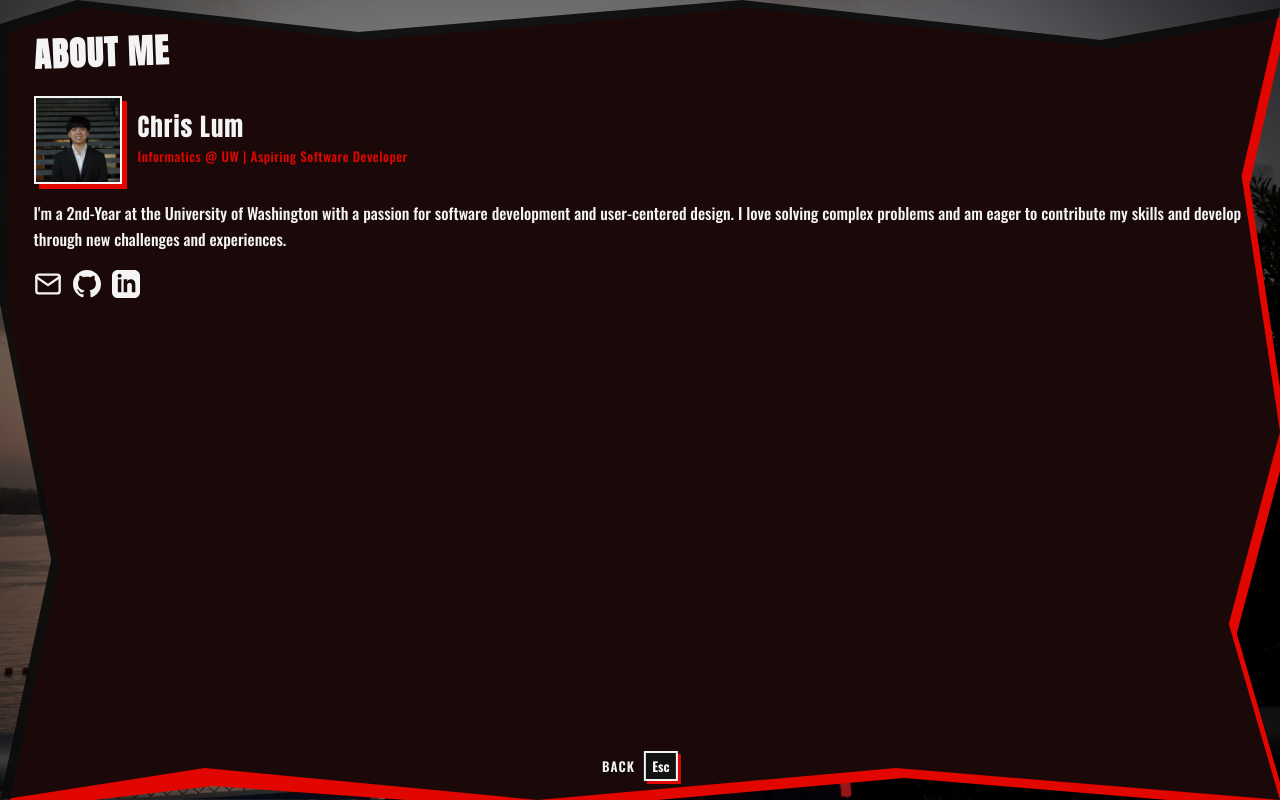
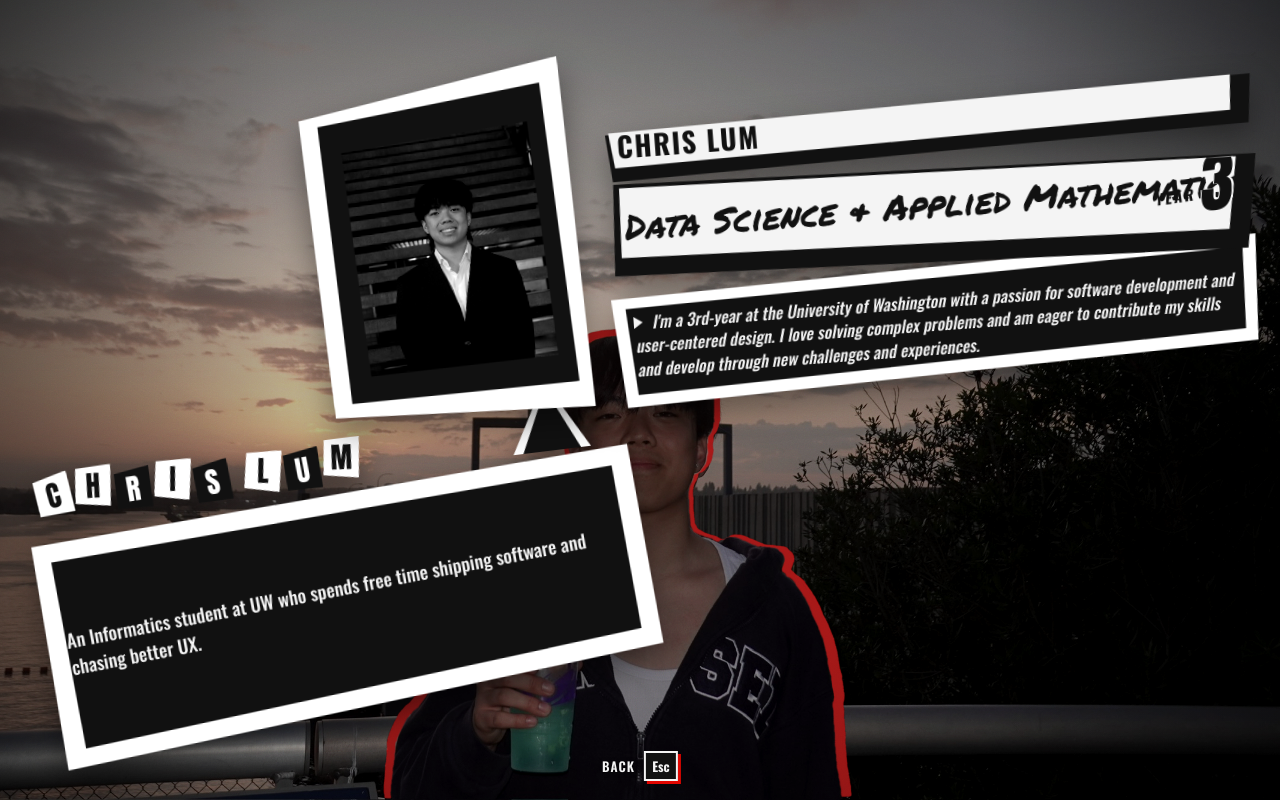
Before and after one commit to clum45-rgb/ChrisLum-WebsitePortfolio, a React (Vite) app: page /about in a window 1280 px wide. Built offline with nearby package versions, Linux system fonts and the light colour scheme.

Commit message:
Rebuild the About page as a Persona confidant card.
Co-authored-by: Cursor <cursoragent@cursor.com>

```diff
--- /dev/null
+++ b/src/components/QuadPlate.tsx
@@ -0,0 +1,39 @@
+import type { ReactNode } from 'react'
+
+type QuadPlateProps = {
+  className: string
+  viewBox: string
+  outline: string
+  fill: string
+  children?: ReactNode
+}
+
+export function QuadPlate({
+  className,
+  viewBox,
+  outline,
+  fill,
+  children,
+}: QuadPlateProps) {
+  return (
+    <div className={`quad-plate ${className}`}>
+      <svg
+        className="quad-plate__outline"
+        viewBox={viewBox}
+        preserveAspectRatio="none"
+        aria-hidden="true"
+      >
+        <polygon points={outline} />
+      </svg>
+      <svg
+        className="quad-plate__fill"
+        viewBox={viewBox}
+        preserveAspectRatio="none"
+        aria-hidden="true"
+      >
+        <polygon points={fill} />
+      </svg>
+      {children ? <div className="quad-plate__content">{children}</div> : null}
+    </div>
+  )
+}
--- /dev/null
+++ b/src/components/StencilName.tsx
@@ -0,0 +1,38 @@
+import type { CSSProperties } from 'react'
+
+type StencilNameProps = {
+  text: string
+}
+
+const rotations = [-9, 4, -3, 7, -6, 2, 8, -4, 5, -8, 3]
+const shifts = [0, -5, 3, -2, 6, -4, 1, 5, -3, 2, -6]
+const inks = [false, false, true, false, true, false, false, true, false]
+
+export function StencilName({ text }: StencilNameProps) {
+  return (
+    <span className="stencil" aria-hidden="true">
+      {text.split('').map((character, index) => {
+        if (character === ' ') {
+          return <span key={`space-${index}`} className="stencil__gap" />
+        }
+
+        const ink = inks[index % inks.length]
+
+        return (
+          <span
+            key={`${character}-${index}`}
+            className={ink ? 'stencil__cell stencil__cell--ink' : 'stencil__cell'}
+            style={
+              {
+                '--r': `${rotations[index % rotations.length]}deg`,
+                '--y': `${shifts[index % shifts.length]}px`,
+              } as CSSProperties
+            }
+          >
+            {character}
+          </span>
+        )
+      })}
+    </span>
+  )
+}
--- /dev/null
+++ b/src/data/confidantShapes.ts
@@ -0,0 +1,20 @@
+/** Irregular quads, same language as the battle banners. */
+
+export const confidantShapes = {
+  bubble: {
+    outline: '8,56 612,28 624,214 18,264',
+    fill: '26,72 594,46 604,198 38,246',
+  },
+  name: {
+    outline: '0,18 560,0 556,58 4,74',
+    fill: '8,24 548,8 546,50 12,66',
+  },
+  role: {
+    outline: '4,8 560,22 548,108 0,92',
+    fill: '14,18 548,30 538,96 12,82',
+  },
+  bio: {
+    outline: '0,16 560,0 556,86 8,104',
+    fill: '12,24 548,10 546,76 18,94',
+  },
+}
--- a/src/data/content.ts
+++ b/src/data/content.ts
@@ -3,15 +3,19 @@ export const site = {
   hudName: 'Chris Lum',
   hudCaption: 'Informatics @ UW',
   tagline: 'Informatics @ UW | Aspiring Software Developer',
+  role: 'Data Science & Applied Mathematics',
+  year: 'Year 3',
+  blurb:
+    'An Informatics student at UW who spends free time shipping software and chasing better UX.',
   photo: {
     src: `${import.meta.env.BASE_URL}images/profile.jpg`,
-    alt: 'Photo of Christopher',
+    alt: 'Photo of Christopher Lum',
   },
   background: {
     src: `${import.meta.env.BASE_URL}images/background.jpg`,
     alt: 'Christopher Lum at sunset',
   },
-  bio: "I'm a 2nd-Year at the University of Washington with a passion for software development and user-centered design. I love solving complex problems and am eager to contribute my skills and develop through new challenges and experiences.",
+  bio: "I'm a 3rd-year at the University of Washington with a passion for software development and user-centered design. I love solving complex problems and am eager to contribute my skills and develop through new challenges and experiences.",
   email: 'clum45@uw.edu',
   github: 'https://github.com/clum45-rgb',
   linkedin: 'https://www.linkedin.com/in/christopher-s-lum/',
--- a/src/pages/AboutPage.tsx
+++ b/src/pages/AboutPage.tsx
@@ -1,10 +1,5 @@
-import { PageShell } from '../components/PageShell'
 import { AboutSection } from '../sections/AboutSection'
 
 export function AboutPage() {
-  return (
-    <PageShell>
-      <AboutSection />
-    </PageShell>
-  )
+  return <AboutSection />
 }
--- a/src/sections/AboutSection.tsx
+++ b/src/sections/AboutSection.tsx
@@ -1,27 +1,74 @@
-import { SocialLinks } from '../components/SocialLinks'
+import { QuadPlate } from '../components/QuadPlate'
+import { StencilName } from '../components/StencilName'
+import { confidantShapes } from '../data/confidantShapes'
 import { site } from '../data/content'
 
 export function AboutSection() {
   return (
-    <>
-      <h2 className="section-panel__title">About Me</h2>
-      <div className="about-header">
-        <img
-          className="about-header__photo"
-          src={site.photo.src}
-          alt={site.photo.alt}
-        />
-        <div className="about-header__meta">
-          <p className="about-header__name">{site.name}</p>
-          <p className="about-header__tagline">{site.tagline}</p>
+    <div className="confidant">
+      <aside className="chat-bubble" aria-label="Profile note">
+        <p className="chat-bubble__name">
+          <span className="visually-hidden">{site.name}</span>
+          <StencilName text={site.name.toUpperCase()} />
+        </p>
+        <QuadPlate
+          className="chat-bubble__plate"
+          viewBox="0 0 640 280"
+          outline={confidantShapes.bubble.outline}
+          fill={confidantShapes.bubble.fill}
+        >
+          <p className="chat-bubble__text">{site.blurb}</p>
+        </QuadPlate>
+        <span className="chat-bubble__tail" aria-hidden="true" />
+      </aside>
+
+      <article className="confidant-card" aria-label="About Chris Lum">
+        <div className="confidant-card__frame">
+          <span className="confidant-card__frame-layer confidant-card__frame-layer--white" aria-hidden="true" />
+          <span className="confidant-card__frame-layer confidant-card__frame-layer--dark" aria-hidden="true" />
+          <div className="confidant-card__photo">
+            <img src={site.photo.src} alt={site.photo.alt} />
+          </div>
         </div>
-      </div>
-      <p className="section-panel__text">{site.bio}</p>
-      <SocialLinks
-        email={site.email}
-        github={site.github}
-        linkedin={site.linkedin}
-      />
-    </>
+
+        <div className="confidant-card__stack">
+          <QuadPlate
+            className="confidant-card__name"
+            viewBox="0 0 560 80"
+            outline={confidantShapes.name.outline}
+            fill={confidantShapes.name.fill}
+          >
+            <h2>{site.name}</h2>
+          </QuadPlate>
+
+          <QuadPlate
+            className="confidant-card__role"
+            viewBox="0 0 560 110"
+            outline={confidantShapes.role.outline}
+            fill={confidantShapes.role.fill}
+          >
+            <div className="confidant-card__role-left">
+              <p className="confidant-card__role-copy">{site.role}</p>
+            </div>
+            <p className="confidant-card__year">
+              <span className="confidant-card__year-label">Year</span>
+              <span className="confidant-card__year-num">3</span>
+            </p>
+          </QuadPlate>
+
+          <QuadPlate
+            className="confidant-card__bio"
+            viewBox="0 0 560 110"
+            outline={confidantShapes.bio.outline}
+            fill={confidantShapes.bio.fill}
+          >
+            <p>
+              <span className="confidant-card__arrow" aria-hidden="true" />
+              {site.bio}
+            </p>
+          </QuadPlate>
+        </div>
+      </article>
+    </div>
   )
 }
```
